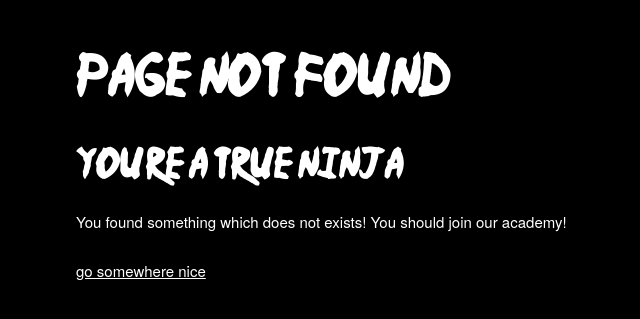
After one commit to oxalorg/mitesh.ninja, a Flask app: template app/templates/404.html in a window 1280 px wide. The commit adds this page. Shown: the top 319 px of the page, without its empty margins (84-724 px from the left). Run offline with Flask 2, Linux system fonts and the light colour scheme; the template is opened without the code that fills it, so the values that code supplies are empty; parts of the project's set-up code (start-up, migrations or seed data) failed here and were passed over.

Commit message:
More front end candies!

```diff
--- a/app/main.py
+++ b/app/main.py
@@ -5,3 +5,8 @@ from flask import render_template
 @app.route('/')
 def index():
     return render_template('index.html')
+
+@app.errorhandler(404)
+def page_not_found(e):
+    print(e)
+    return render_template('404.html'), 404
--- a/app/static/main.css
+++ b/app/static/main.css
@@ -1,5 +1,5 @@
 body {
-    background-color: #1e2023;
+    background-color: #000;
     margin-top: 50px;
     color: #fff;
 }
--- /dev/null
+++ b/app/templates/404.html
@@ -0,0 +1,15 @@
+{% extends "layout.html" %}
+{% block title %}Page Not Found{% endblock %}
+{% block body %}
+<style>
+    h1,h3{
+        font-family: 'NjNaruto';
+    }
+</style>
+<div class="container">
+    <h1>Page Not Found</h1>
+    <h3>You're a true Ninja.</h3>
+    <p>You found something which does not exists! You should join our academy!</p>
+    <p><a href="{{ url_for('index') }}">go somewhere nice</a></p>
+</div>
+{% endblock %}
--- a/app/templates/layout.html
+++ b/app/templates/layout.html
@@ -3,27 +3,27 @@
 <head>
     <meta charset="UTF-8">
     <meta name="viewport" content="width=device-width, initial-scale=1">
-    <title>{{ title }}</title>
-    {% block static %}
+    <title>{% block title %}{{ title }}{% endblock %}</title>
+    {% block static -%}
     <link rel="stylesheet" href="{{ url_for('static', filename='skeleton.css') }}">
     <link rel="stylesheet" href="{{ url_for('static', filename='normalize.css') }}">
     <link rel="stylesheet" href="{{ url_for('static', filename = 'main.css') }}">
-    {% endblock %}
+    {%- endblock -%}
 </head>
 <body>
+{%- with messages = get_flashed_messages() -%}
+    {% if messages %}
     <div class="container">
     <div class="row">
-        {% with messages = get_flashed_messages() %}
-          {% if messages %}
         <ul class=flashes>
         {% for message in messages %}
           <li>{{ message }}</li>
         {% endfor %}
         </ul>
-          {% endif %}
-        {% endwith %}
     </div>
     </div>
-{% block body %}{% endblock %}
+  {% endif %}
+{%- endwith -%}
+{%- block body -%}{%- endblock -%}
 </body>
 </html>
```
Also changed, not shown: README.md. Lines whose indentation alone changed are shown as unchanged.
